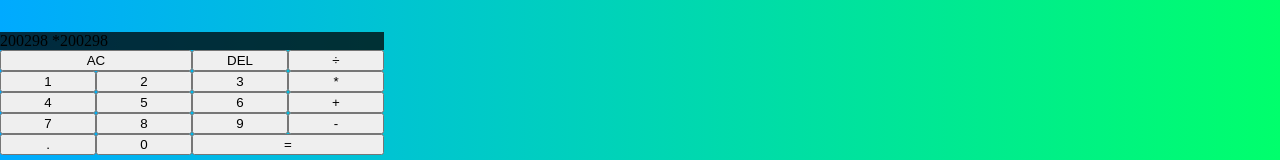
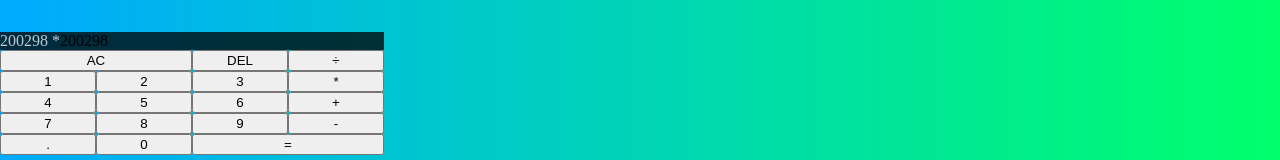
Before and after one commit to fionss/calculator, a React (Create React App) app: page / in a window 1280 px wide. Shown: the top 160 px of the page. Built offline with nearby package versions, Linux system fonts and the light colour scheme.

Commit message:
1 file modified

```diff
--- a/src/style.css
+++ b/src/style.css
@@ -26,3 +26,7 @@ body {
   display: flex;
 
 }
+
+.output .previous-operand {
+  color: rgba(255, 255, 255, .75);
+}
```
